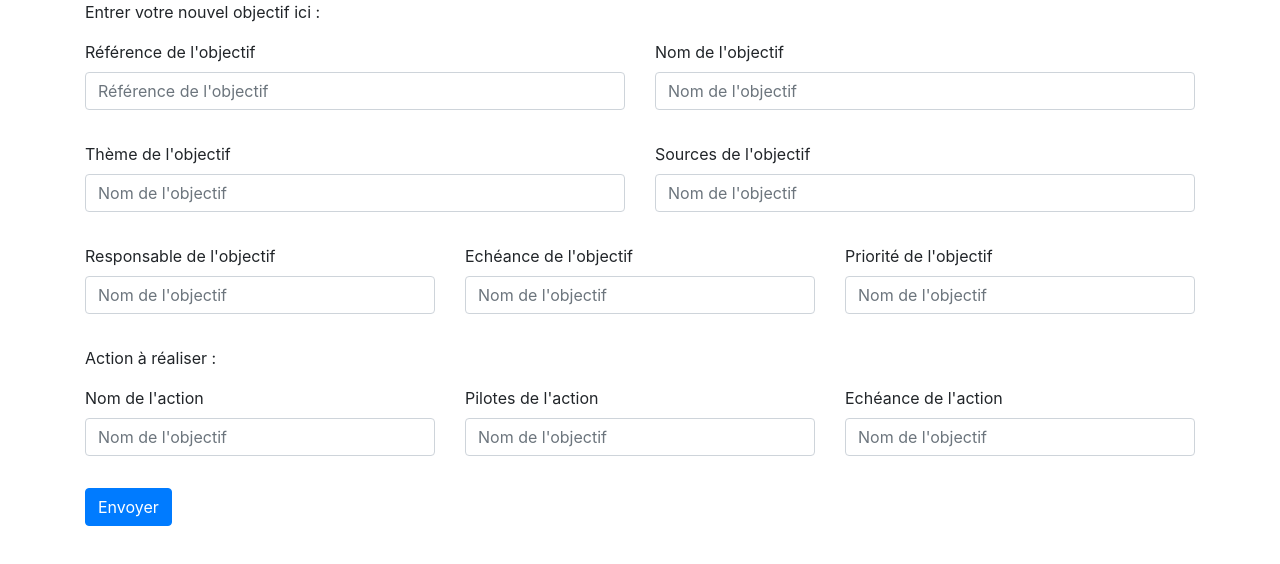
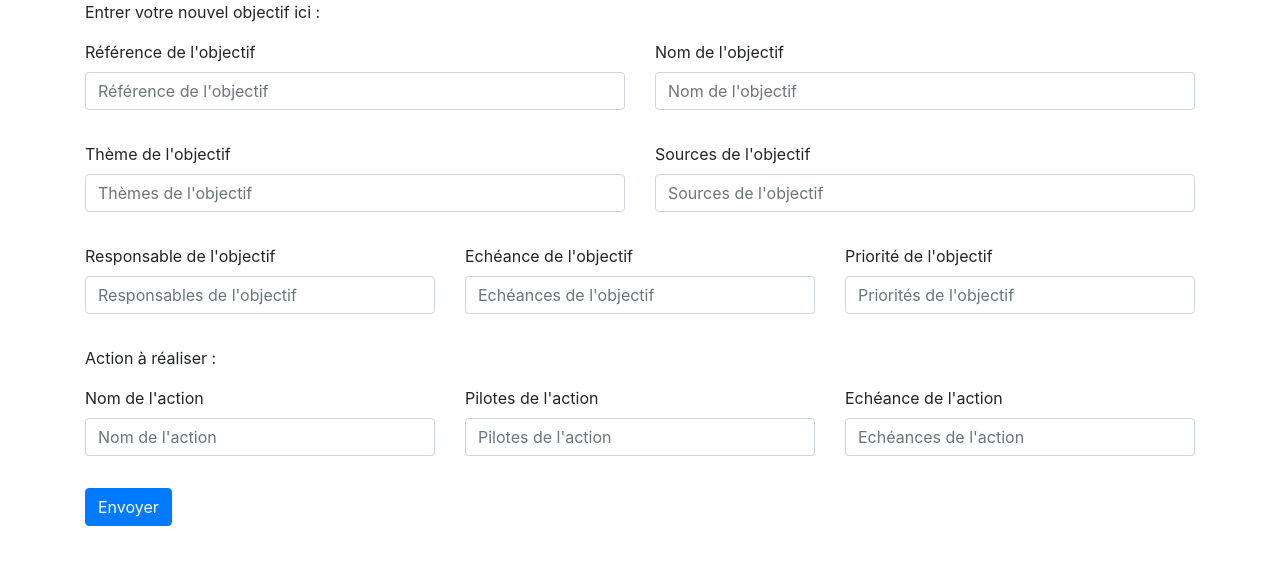
Before and after one commit to JenniferBoultareau/ageval-exercice, an Angular app: page /formulaire in a window 1280 px wide. Shown: the top 564 px of the page. Built offline with nearby package versions, Linux system fonts and the light colour scheme.

Commit message:
form is progressing

```diff
--- a/db.json
+++ b/db.json
@@ -12,7 +12,7 @@
           "sources": "Direction achats logistiques",
           "reponsables": "Andy Lecoq",
           "echeances": "13/03/2020",
-          "priorites": 1,
+          "priorites": "1",
           "avancement": 0.5,
           "actions": [
             {
@@ -39,7 +39,7 @@
           "sources": "Service communication",
           "reponsables": "Andy Lecoq",
           "echeances": "1/01/2021",
-          "priorites": 2,
+          "priorites": "2",
           "avancement": 0.4,
           "actions": [
             {
@@ -59,7 +59,7 @@
           "sources": "Service communication",
           "reponsables": "Andy Lecoq",
           "echeances": "1/01/2021",
-          "priorites": 2,
+          "priorites": "2",
           "avancement": 0.4,
           "actions": [
             {
@@ -85,7 +85,7 @@
           "sources": "Agerisq",
           "reponsables": "Andy Lecoq",
           "echeances": "13/03/2020",
-          "priorites": 1,
+          "priorites": "1",
           "avancement": 0.5,
           "actions": [
             {
@@ -112,7 +112,7 @@
           "sources": "Evaluations",
           "reponsables": "Andy Lecoq",
           "echeances": "1/01/2021",
-          "priorites": 2,
+          "priorites": "2",
           "avancement": 0.4,
           "actions": [
             {
--- a/src/app/public/form/form.component.html
+++ b/src/app/public/form/form.component.html
@@ -3,149 +3,102 @@
   <form (ngSubmit)="onSubmitForm()" [formGroup]="objectifForm">
     <div class="form-group row">
       <div class="form-group col">
-        <label for="objectifReference">Référence de l'objectif</label>
-        <input
-          type="text"
-          class="form-control"
-          id="objectifReference"
-          placeholder="Référence de l'objectif"
-          formControlName="objectifReference"
-          [ngClass]="{ 'is-invalid': submitted && c.objectifReference.errors }"/>
-        <div *ngIf="submitted && c.objectifReference.errors" class="invalid-feedback">
-            <div *ngIf="c.objectifReference.errors.required">La référence de l'objectif est requise</div>
+        <label for="reference">Référence de l'objectif</label>
+        <input type="text" class="form-control" id="reference" placeholder="Référence de l'objectif"
+          formControlName="reference" [ngClass]="{ 'is-invalid': submitted && c.reference.errors }" />
+        <div *ngIf="submitted && c.reference.errors" class="invalid-feedback">
+          <div *ngIf="c.reference.errors.required">La référence de l'objectif est requise</div>
         </div>
       </div>
 
       <div class="form-group col">
-        <label for="objectifNom">Nom de l'objectif</label>
-        <input
-          type="text"
-          class="form-control"
-          id="objectifNom"
-          placeholder="Nom de l'objectif"
-          formControlName="objectifNom"
-          [ngClass]="{ 'is-invalid': submitted && c.objectifNom.errors }"/>
-        <div *ngIf="submitted && c.objectifNom.errors" class="invalid-feedback">
-            <div *ngIf="c.objectifNom.errors.required">Le nom de l'objectif est requis</div>
+        <label for="nom">Nom de l'objectif</label>
+        <input type="text" class="form-control" id="nom" placeholder="Nom de l'objectif"
+          formControlName="nom" [ngClass]="{ 'is-invalid': submitted && c.nom.errors }" />
+        <div *ngIf="submitted && c.nom.errors" class="invalid-feedback">
+          <div *ngIf="c.nom.errors.required">Le nom de l'objectif est requis</div>
         </div>
       </div>
     </div>
 
     <div class="form-group row">
       <div class="form-group col">
-      <label for="objectifTheme">Thème de l'objectif</label>
-      <input
-        type="text"
-        class="form-control"
-        id="objectifTheme"
-        placeholder="Nom de l'objectif"
-        formControlName="objectifTheme"
-        [ngClass]="{ 'is-invalid': submitted && c.objectifTheme.errors }"/>
-      <div *ngIf="submitted && c.objectifTheme.errors" class="invalid-feedback">
-          <div *ngIf="c.objectifTheme.errors.required">Le thème de l'objectif est requis</div>
+        <label for="themes">Thème de l'objectif</label>
+        <input type="text" class="form-control" id="themes" placeholder="Thèmes de l'objectif"
+          formControlName="themes" [ngClass]="{ 'is-invalid': submitted && c.themes.errors }" />
+        <div *ngIf="submitted && c.themes.errors" class="invalid-feedback">
+          <div *ngIf="c.themes.errors.required">Le thème de l'objectif est requis</div>
         </div>
       </div>
 
       <div class="form-group col">
-      <label for="objectifSource">Sources de l'objectif</label>
-      <input
-        type="text"
-        class="form-control"
-        id="objectifSource"
-        placeholder="Nom de l'objectif"
-        formControlName="objectifSource"
-        [ngClass]="{ 'is-invalid': submitted && c.objectifSource.errors }"/>
-      <div *ngIf="submitted && c.objectifSource.errors" class="invalid-feedback">
-          <div *ngIf="c.objectifSource.errors.required">Les sources de l'objectif sont requises</div>
+        <label for="sources">Sources de l'objectif</label>
+        <input type="text" class="form-control" id="sources" placeholder="Sources de l'objectif"
+          formControlName="sources" [ngClass]="{ 'is-invalid': submitted && c.sources.errors }" />
+        <div *ngIf="submitted && c.sources.errors" class="invalid-feedback">
+          <div *ngIf="c.sources.errors.required">Les sources de l'objectif sont requises</div>
         </div>
       </div>
     </div>
 
     <div class="form-group row">
       <div class="form-group col">
-      <label for="objectifResponsable">Responsable de l'objectif</label>
-      <input
-        type="text"
-        class="form-control"
-        id="objectifResponsable"
-        placeholder="Nom de l'objectif"
-        formControlName="objectifResponsable"
-        [ngClass]="{ 'is-invalid': submitted && c.objectifResponsable.errors }"/>
-      <div *ngIf="submitted && c.objectifResponsable.errors" class="invalid-feedback">
-          <div *ngIf="c.objectifResponsable.errors.required">Le responsable de l'objectif est requis</div>
+        <label for="responsables">Responsable de l'objectif</label>
+        <input type="text" class="form-control" id="responsables" placeholder="Responsables de l'objectif"
+          formControlName="responsables"
+          [ngClass]="{ 'is-invalid': submitted && c.responsables.errors }" />
+        <div *ngIf="submitted && c.responsables.errors" class="invalid-feedback">
+          <div *ngIf="c.responsables.errors.required">Le responsable de l'objectif est requis</div>
         </div>
       </div>
 
       <div class="form-group col">
-      <label for="objectifEcheance">Echéance de l'objectif</label>
-      <input
-        type="text"
-        class="form-control"
-        id="objectifEcheance"
-        placeholder="Nom de l'objectif"
-        formControlName="objectifEcheance"
-        [ngClass]="{ 'is-invalid': submitted && c.objectifEcheance.errors }"/>
-      <div *ngIf="submitted && c.objectifEcheance.errors" class="invalid-feedback">
-          <div *ngIf="c.objectifEcheance.errors.required">L'échéance de l'objectif est requise</div>
+        <label for="echeances">Echéance de l'objectif</label>
+        <input type="text" class="form-control" id="echeances" placeholder="Echéances de l'objectif"
+          formControlName="echeances" [ngClass]="{ 'is-invalid': submitted && c.echeances.errors }" />
+        <div *ngIf="submitted && c.echeances.errors" class="invalid-feedback">
+          <div *ngIf="c.echeances.errors.required">L'échéance de l'objectif est requise</div>
         </div>
       </div>
 
       <div class="form-group col">
-      <label for="objectifPriorite">Priorité de l'objectif</label>
-      <input
-        type="text"
-        class="form-control"
-        id="objectifPriorite"
-        placeholder="Nom de l'objectif"
-        formControlName="objectifPriorite"
-        [ngClass]="{ 'is-invalid': submitted && c.objectifPriorite.errors }"/>
-      <div *ngIf="submitted && c.objectifPriorite.errors" class="invalid-feedback">
-          <div *ngIf="c.objectifPriorite.errors.required">La priorité de l'objectif est requise</div>
+        <label for="priorites">Priorité de l'objectif</label>
+        <input type="text" class="form-control" id="priorites" placeholder="Priorités de l'objectif"
+          formControlName="priorites" [ngClass]="{ 'is-invalid': submitted && c.priorites.errors }" />
+        <div *ngIf="submitted && c.priorites.errors" class="invalid-feedback">
+          <div *ngIf="c.priorites.errors.required">La priorité de l'objectif est requise</div>
         </div>
       </div>
     </div>
 
+    <div formGroupName="actions">
       <p>Action à réaliser :</p>
       <div class="form-group row">
         <div class="form-group col">
-        <label for="actionNom">Nom de l'action</label>
-        <input
-          type="text"
-          class="form-control"
-          id="actionNom"
-          placeholder="Nom de l'objectif"
-          formControlName="actionNom"
-          [ngClass]="{ 'is-invalid': submitted && c.actionNom.errors }"/>
-        <div *ngIf="submitted && c.actionNom.errors" class="invalid-feedback">
-            <div *ngIf="c.actionNom.errors.required">Le nom de l'action est requis</div>
+          <label for="nom">Nom de l'action</label>
+          <input type="text" class="form-control" id="nom" placeholder="Nom de l'action"
+            formControlName="nom" [ngClass]="{ 'is-invalid': submitted && c.nom.errors }" />
+          <div *ngIf="submitted && c.nom.errors" class="invalid-feedback">
+            <div *ngIf="c.nom.errors.required">Le nom de l'action est requis</div>
           </div>
         </div>
 
         <div class="form-group col">
-        <label for="actionPilote">Pilotes de l'action</label>
-        <input
-          type="text"
-          class="form-control"
-          id="actionPilote"
-          placeholder="Nom de l'objectif"
-          formControlName="actionPilote"
-          [ngClass]="{ 'is-invalid': submitted && c.actionPilote.errors }"/>
-        <div *ngIf="submitted && c.actionPilote.errors" class="invalid-feedback">
-            <div *ngIf="c.actionPilote.errors.required">Les pilotes de l'action sont requis</div>
+          <label for="pilotes">Pilotes de l'action</label>
+          <input type="text" class="form-control" id="pilotes" placeholder="Pilotes de l'action"
+            formControlName="pilotes" [ngClass]="{ 'is-invalid': submitted && c.pilotes.errors }" />
+          <div *ngIf="submitted && c.pilotes.errors" class="invalid-feedback">
+            <div *ngIf="c.pilotes.errors.required">Les pilotes de l'action sont requis</div>
           </div>
         </div>
 
         <div class="form-group col">
-        <label for="actionEcheance">Echéance de l'action</label>
-        <input
-          type="text"
-          class="form-control"
-          id="actionEcheance"
-          placeholder="Nom de l'objectif"
-          formControlName="actionEcheance"
-          [ngClass]="{ 'is-invalid': submitted && c.actionEcheance.errors }"/>
-        <div *ngIf="submitted && c.actionEcheance.errors" class="invalid-feedback">
-            <div *ngIf="c.actionEcheance.errors.required">L'échéance de l'action est requise</div>
+          <label for="echeances">Echéance de l'action</label>
+          <input type="text" class="form-control" id="echeances" placeholder="Echéances de l'action"
+            formControlName="echeances" [ngClass]="{ 'is-invalid': submitted && c.echeances.errors }" />
+          <div *ngIf="submitted && c.echeances.errors" class="invalid-feedback">
+            <div *ngIf="c.echeances.errors.required">L'échéance de l'action est requise</div>
+          </div>
         </div>
       </div>
     </div>
--- a/src/app/public/services/planAction.service.ts
+++ b/src/app/public/services/planAction.service.ts
@@ -18,6 +18,6 @@ export class PlanActionService {
   }
 
   addObjectifs(objectif) {
-    return this.http.post<Objectif[]>(this.apiUrl, objectif);
+    return this.http.post<Objectif>(this.apiUrl, objectif);
   }
 }
```
Also changed, not shown: src/app/public/form/form.component.ts (+27 -17 lines), src/app/public/models/action.model.ts (+7 -5 lines), src/app/public/models/objectif.model.ts (+12 -10 lines), src/app/public/models/plan-action.model.ts (+5 -3 lines), 1 other file (tests, documents, lock files or other folders). Lines whose indentation alone changed are shown as unchanged.
